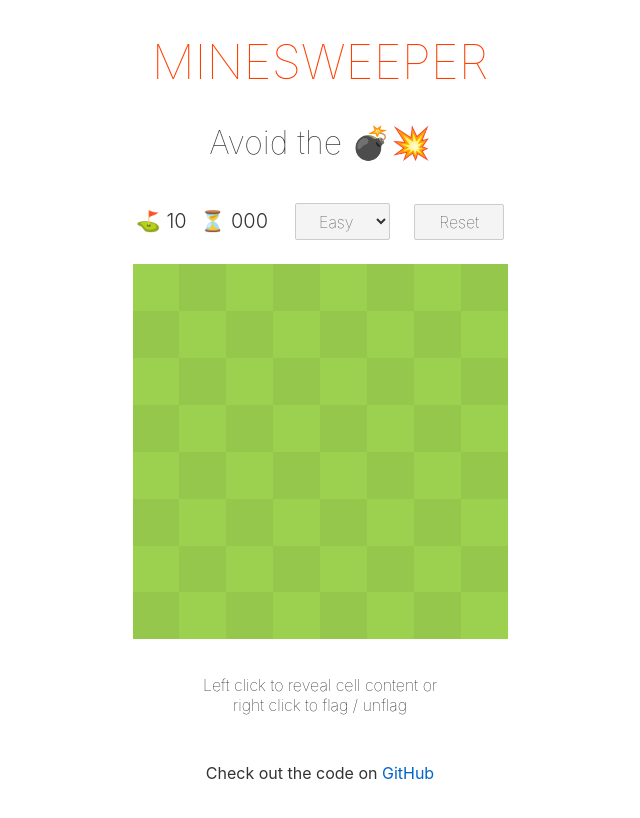
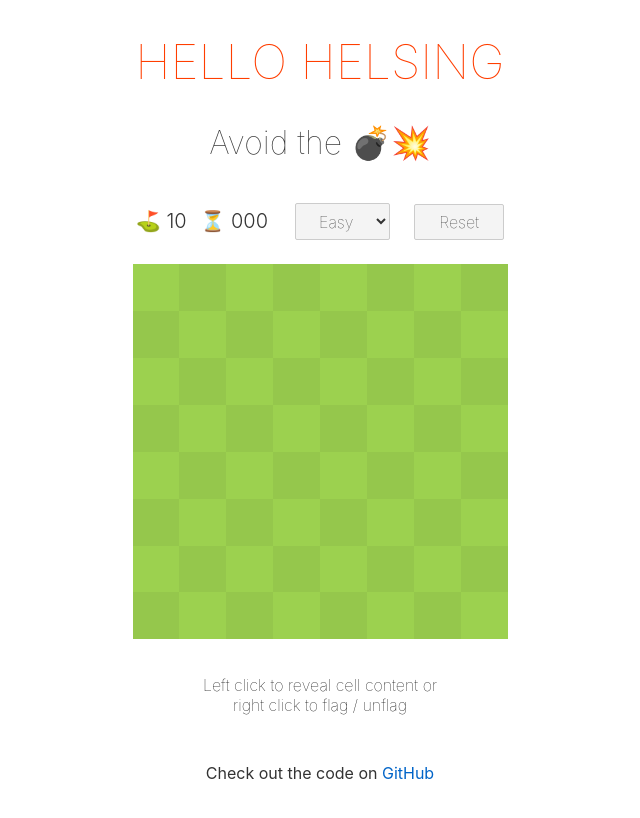
Before and after one commit to Shaance/minesweeper, a Svelte app: page / in a window 1280 px wide. Shown: the top 818 px of the page, without its empty margins (320-960 px from the left). Built offline with nearby package versions, Linux system fonts and the light colour scheme.

Commit message:
Changed title

```diff
--- a/src/App.svelte
+++ b/src/App.svelte
@@ -7,7 +7,7 @@
 </script>
 
 <main>
-  <h1 id="title" data-cy="title">MineSweeper</h1>
+  <h1 id="title" data-cy="title">Hello Helsing</h1>
   <StateText />
   <MenuRow />
   <br /><br />
```
